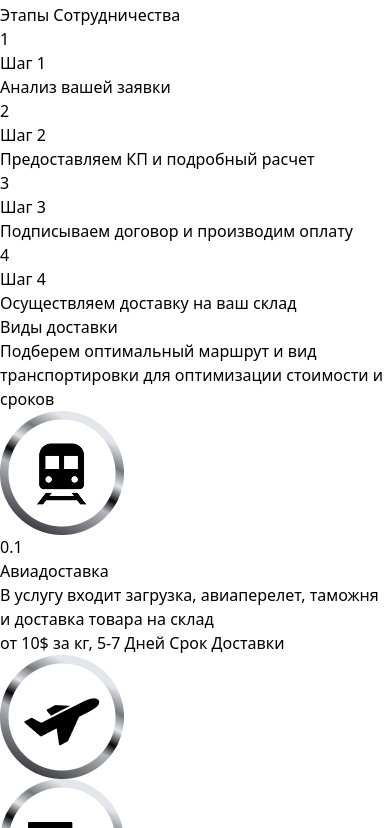
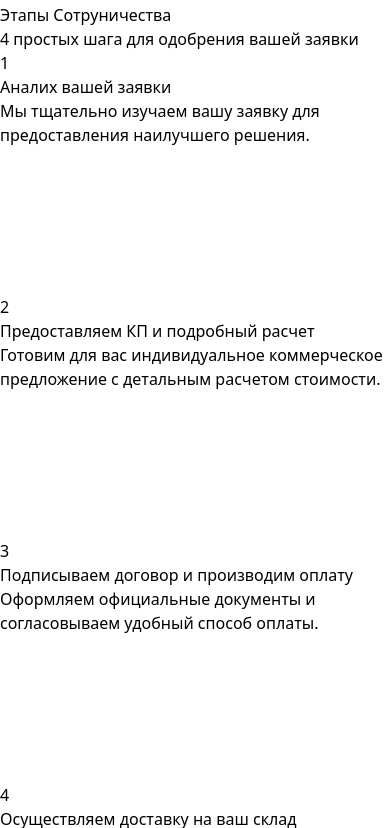
Before and after one commit to vnrnesia/zinter, a React (Vite) app: page / in a window 390 px wide. Shown: the part 4176-5004 px from the top of the page. Built offline with nearby package versions, Linux system fonts and the light colour scheme.

Commit message:
Fixed positioning issue at mobile size and fixed StepSection.jsx animation.

```diff
--- a/src/components/CtaCardInside.jsx
+++ b/src/components/CtaCardInside.jsx
@@ -4,7 +4,7 @@ import international from "../assets/international.png";
 export default function CtaCardInside() {
   return (
     <section className="py-12 md:py-20">
-      <div className="ml-10 container flex flex-col lg:flex-row items-center gap-6 lg:gap-36">
+      <div className="lg:ml-10 container flex flex-col lg:flex-row items-center gap-6 lg:gap-36">
         <motion.div
           initial={{ opacity: 0, x: -50 }}
           whileInView={{ opacity: 1, x: 0 }}
--- a/src/components/StepSection.jsx
+++ b/src/components/StepSection.jsx
@@ -1,37 +1,116 @@
 import { motion } from "framer-motion";
+import { useEffect, useState } from "react";
 
 export default function StepsSection() {
   const steps = [
-    { title: "Шаг 1", description: "Анализ вашей заявки" },
-    { title: "Шаг 2", description: "Предоставляем КП и подробный расчет" },
-    { title: "Шаг 3", description: "Подписываем договор и производим оплату" },
-    { title: "Шаг 4", description: "Осуществляем доставку на ваш склад" },
+    {
+      title: "Аналих вашей заявки",
+      description:
+        "Мы тщательно изучаем вашу заявку для предоставления наилучшего решения.",
+    },
+    {
+      title: "Предоставляем КП и подробный расчет",
+      description:
+        "Готовим для вас индивидуальное коммерческое предложение с детальным расчетом стоимости.",
+    },
+    {
+      title: "Подписываем договор и производим оплату",
+      description:
+        "Оформляем официальные документы и согласовываем удобный способ оплаты.",
+    },
+    {
+      title: "Осуществляем доставку на ваш склад",
+      description:
+        "Организуем надежную транспортировку товара с соблюдением всех сроков и условий.",
+    },
   ];
 
+  const [currentStep, setCurrentStep] = useState(-1);
+
+  useEffect(() => {
+    if (currentStep < steps.length - 1) {
+      const timer = setTimeout(() => setCurrentStep((prev) => prev + 1), 500);
+      return () => clearTimeout(timer);
+    }
+  }, [currentStep]);
+
   return (
-    <section className="py-16 bg-white">
-      <div className="container mx-auto px-4 text-center">
-        <h2 className="text-3xl md:text-4xl font-bold text-gray-900 mb-16">
-          Этапы Сотрудничества
+    <section className="py-16 md:py-24">
+      <div className="container mx-auto px-4">
+        <div className="text-center mb-12 md:mb-16">
+          <h2 className="text-3xl md:text-4xl font-bold text-gray-900 mb-4">
+            Этапы Сотруничества
           </h2>
+          <p className="text-lg text-gray-600 max-w-3xl mx-auto">
+            4 простых шага для одобрения вашей заявки
+          </p>
+        </div>
 
-        <div className="relative flex flex-col md:flex-row justify-between items-center gap-12 md:gap-0">
+        <div className="relative">
+          <div className="hidden md:flex absolute top-1/2 left-0 right-0 transform -translate-y-1/2 z-0">
+            <div className="flex-1 flex items-center px-10">
+              {[...Array(steps.length - 1)].map((_, i) => (
+                <div
+                  key={i}
+                  className="flex-1 h-1 bg-gray-200 relative mx-4 overflow-hidden rounded-full"
+                >
+                  <motion.div
+                    initial={{ width: 0 }}
+                    animate={{ width: currentStep > i ? "100%" : "0%" }}
+                    transition={{ duration: 0.5 }}
+                    className="absolute h-full bg-gradient-to-r from-[#006FDC] to-[#11B4EC]"
+                  />
+                </div>
+              ))}
+            </div>
+          </div>
+
+          {/* Mobil çizgi */}
+          <div className="md:hidden absolute left-1/2 top-0 bottom-0 transform -translate-x-1/2 z-0 w-2">
+            <div className="h-full bg-gray-200 mx-auto w-[2px] relative overflow-hidden">
+              <motion.div
+                initial={{ height: 0 }}
+                animate={{
+                  height: `${(currentStep / (steps.length - 1)) * 100}%`,
+                }}
+                transition={{ duration: 0.5 }}
+                className="absolute top-0 w-full bg-gradient-to-b from-[#006FDC] to-[#11B4EC]"
+              />
+            </div>
+          </div>
+
+          {/* Adımlar */}
+          <div className="relative grid grid-cols-1 md:grid-cols-4 gap-8 md:gap-6 z-10">
             {steps.map((step, index) => (
               <motion.div
                 key={index}
-              initial={{ opacity: 0, y: 50 }}
-              whileInView={{ opacity: 1, y: 0 }}
-              transition={{ duration: 0.6, delay: index * 0.2 }}
-              viewport={{ once: true }}
-              className="flex flex-col items-center relative"
+                initial={{ opacity: 0, y: 30 }}
+                animate={{ opacity: currentStep >= index ? 1 : 0.3, y: 0 }}
+                transition={{ duration: 0.4, delay: index * 0.1 }}
               >
-              <div className="w-16 h-16 flex items-center justify-center rounded-full bg-gray-100 text-lg font-bold text-gray-700 mb-4">
+                <div className="flex flex-col items-center">
+                  <div
+                    className={`w-12 h-12 mb-4 flex items-center justify-center rounded-full border-2 text-lg font-semibold transition-all duration-300 ${
+                      currentStep >= index
+                        ? "bg-gradient-to-r from-[#006FDC] to-[#11B4EC] text-white border-transparent shadow-md"
+                        : "border-[#006FDC] text-[#006FDC] bg-white"
+                    }`}
+                  >
                     {index + 1}
                   </div>
-              <h3 className="font-bold text-lg text-gray-900">{step.title}</h3>
-              <p className="text-sm text-gray-600 mt-2">{step.description}</p>
+                  <div
+                    className="bg-white px-6 py-8 rounded-xl shadow-sm text-center max-w-xs mx-auto"
+                    style={{ height: 220 }}
+                  >
+                    <h3 className="text-xl font-semibold text-gray-800 mb-2">
+                      {step.title}
+                    </h3>
+                    <p className="text-gray-600">{step.description}</p>
+                  </div>
+                </div>
               </motion.div>
             ))}
+          </div>
         </div>
       </div>
     </section>
```
Lines whose indentation alone changed are shown as unchanged.
